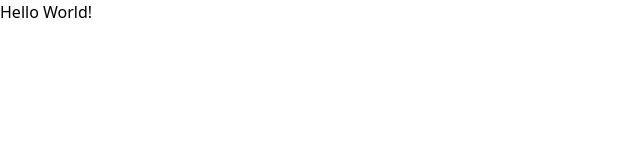
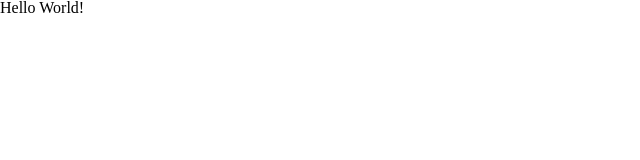
Before and after one commit to Odisseu93/naturalmed-app, a Next.js app: page / in a window 1280 px wide. Shown: the top 160 px of the page, without its empty margins (0-640 px from the left). Built offline with nearby package versions, Linux system fonts and the light colour scheme.

Commit message:
feat: reset css

```diff
--- a/src/styles/globals.scss
+++ b/src/styles/globals.scss
@@ -2,3 +2,53 @@
 @tailwind components;
 @tailwind utilities;
 @import 'variables';
+
+
+/* http://meyerweb.com/eric/tools/css/reset/
+   v2.0 | 20110126
+   License: none (public domain)
+*/
+
+html, body, div, span, applet, object, iframe,
+h1, h2, h3, h4, h5, h6, p, blockquote, pre,
+a, abbr, acronym, address, big, cite, code,
+del, dfn, em, img, ins, kbd, q, s, samp,
+small, strike, strong, sub, sup, tt, var,
+b, u, i, center,
+dl, dt, dd, ol, ul, li,
+fieldset, form, label, legend,
+table, caption, tbody, tfoot, thead, tr, th, td,
+article, aside, canvas, details, embed,
+figure, figcaption, footer, header, hgroup,
+menu, nav, output, ruby, section, summary,
+time, mark, audio, video {
+	margin: 0;
+	padding: 0;
+	border: 0;
+	font-size: 100%;
+	font: inherit;
+	vertical-align: baseline;
+}
+/* HTML5 display-role reset for older browsers */
+article, aside, details, figcaption, figure,
+footer, header, hgroup, menu, nav, section {
+	display: block;
+}
+body {
+	line-height: 1;
+}
+ol, ul {
+	list-style: none;
+}
+blockquote, q {
+	quotes: none;
+}
+blockquote:before, blockquote:after,
+q:before, q:after {
+	content: '';
+	content: none;
+}
+table {
+	border-collapse: collapse;
+	border-spacing: 0;
+};
```
